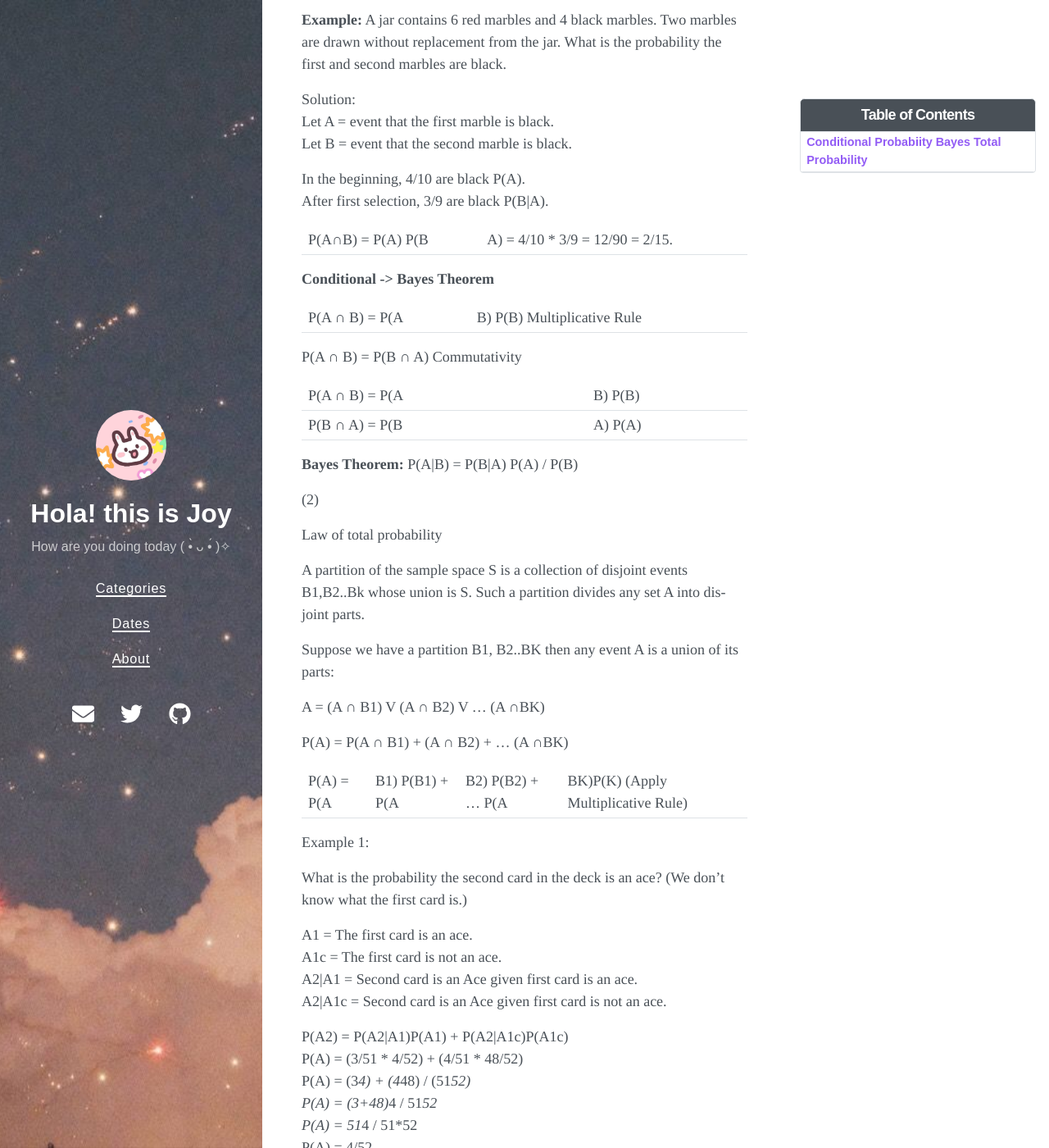
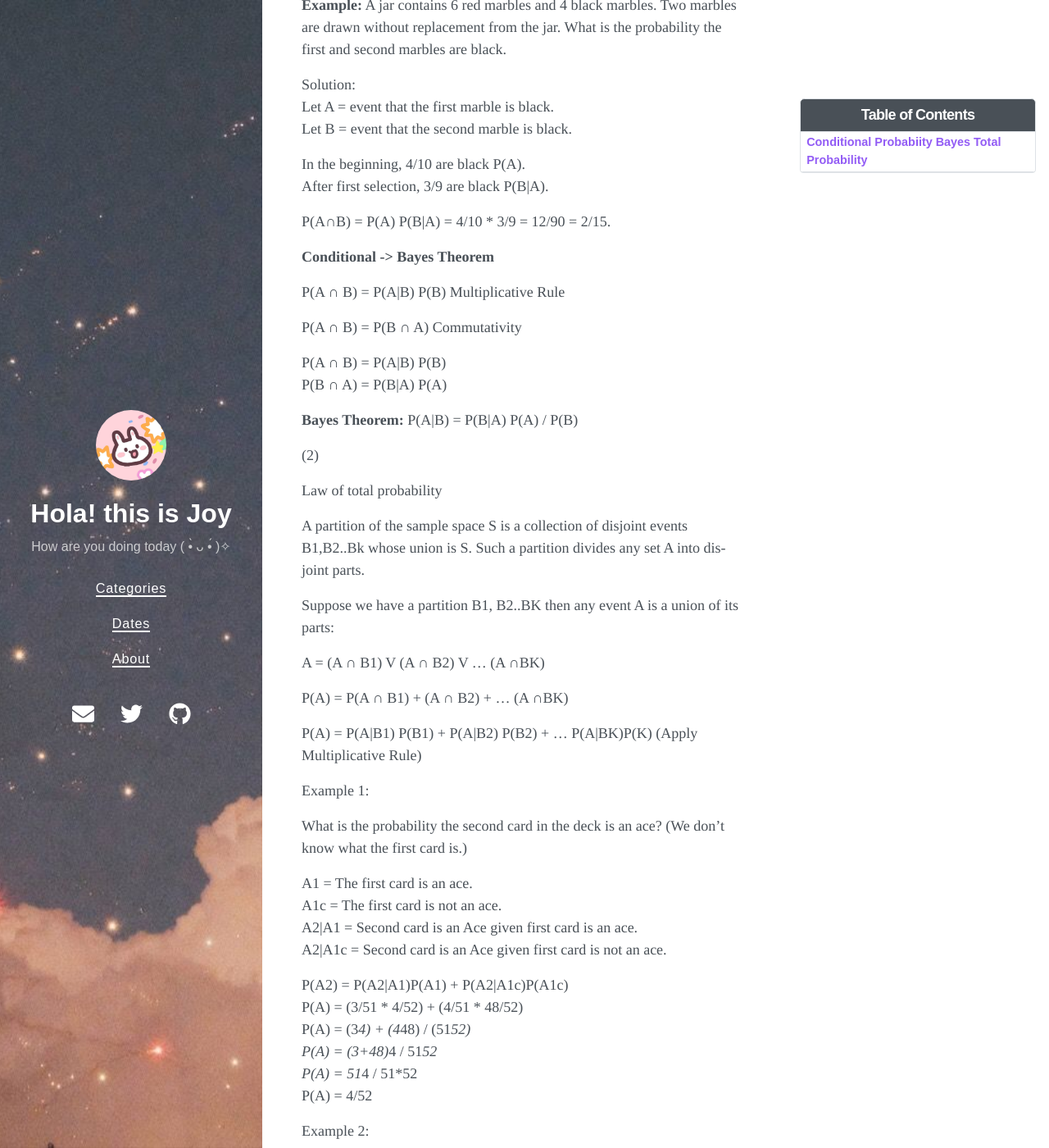
Before and after one commit to Joy3Luo/mathnotes, a Jekyll site: the page built from _posts/2021-01-23-enpm808w.md, in a window 1280 px wide and 1400 px high, scrolled down 559 px. Shown: the whole window at 82% size. Built offline with Jekyll 4.4.1, drawn with Linux system fonts in a browser that asks for light colours; nearby versions of some CDN libraries; some of the changed text lies outside the part shown.

Commit message:
Update 2021-01-23-enpm808w.md

```diff
--- a/_posts/2021-01-23-enpm808w.md
+++ b/_posts/2021-01-23-enpm808w.md
@@ -10,7 +10,7 @@ math: true
 <!-- Global site tag (gtag.js) - Google Analytics -->
   <script async src="https://www.googletagmanager.com/gtag/js?id=G-TG0XJZG53F"></script>
   <script>
-    window.dataLayer = window.dataLayer || [];
+    window.dataLayer = window.dataLayer \|\| [];
     function gtag(){dataLayer.push(arguments);}
     gtag('js', new Date());
 
@@ -38,15 +38,15 @@ math: true
 
 P(A ∩ B) = P(A) * P(B)
 
-P(B|A) = P(B)
+P(B\|A) = P(B)
 
 Coin tosses are independent.
 
 **Conditional Probabiity: **
 
-P(A|B) = P(A ∩ B) / P(B)
+P(A\|B) = P(A ∩ B) / P(B)
 
-P(A|B) = conditional probability of A, given B has occurred.<br/>
+P(A\|B) = conditional probability of A, given B has occurred.<br/>
 P(A∩B) = unconditional probability that even A and event B both occur.<br/>
 P(B) = the (unconditional probability that event B occurs)
 
@@ -58,21 +58,21 @@ Let A = event that the first marble is black. <br/>
 Let B = event that the second marble is black.<br/>
 
 In the beginning, 4/10 are black P(A).<br/>
-After first selection, 3/9 are black P(B|A).<br/>
+After first selection, 3/9 are black P(B\|A).<br/>
 
-P(A∩B) = P(A) P(B|A) = 4/10 * 3/9 = 12/90 = 2/15.
+P(A∩B) = P(A) P(B\|A) = 4/10 * 3/9 = 12/90 = 2/15.
 
 **Conditional -> Bayes Theorem**
 
-P(A ∩ B) = P(A|B) P(B) Multiplicative Rule<br/>
+P(A ∩ B) = P(A\|B) P(B) Multiplicative Rule<br/>
 
 P(A ∩ B) = P(B ∩ A) Commutativity<br/>
 
-P(A ∩ B) = P(A|B) P(B)<br/>
-P(B ∩ A) = P(B|A) P(A)<br/>
+P(A ∩ B) = P(A\|B) P(B)<br/>
+P(B ∩ A) = P(B\|A) P(A)<br/>
 
 **Bayes Theorem:**
-P(A|B) = P(B|A) P(A) / P(B)
+P(A\|B) = P(B\|A) P(A) / P(B)
 
 
 (2)
@@ -87,7 +87,7 @@ A = (A ∩ B1) V (A ∩ B2) V … (A ∩BK)
 
 P(A) = P(A ∩ B1) + (A ∩ B2) + … (A ∩BK)
 
-P(A) = P(A|B1) P(B1) + P(A|B2) P(B2) + … P(A|BK)P(K) (Apply Multiplicative Rule)
+P(A) = P(A\|B1) P(B1) + P(A\|B2) P(B2) + … P(A\|BK)P(K) (Apply Multiplicative Rule)
 
 
 Example 1:
@@ -96,10 +96,10 @@ What is the probability the second card in the deck is an ace? (We don’t know
 
 A1 = The first card is an ace.<br/>
 A1c = The first card is not an ace.<br/>
-A2|A1 = Second card is an Ace given first card is an ace.<br/>
-A2|A1c = Second card is an Ace given first card is not an ace.<br/>
+A2\|A1 = Second card is an Ace given first card is an ace.<br/>
+A2\|A1c = Second card is an Ace given first card is not an ace.<br/>
 
-P(A2) = P(A2|A1)P(A1) + P(A2|A1c)P(A1c)<br/>
+P(A2) = P(A2\|A1)P(A1) + P(A2\|A1c)P(A1c)<br/>
 P(A) = (3/51 * 4/52)  +  (4/51 * 48/52)<br/>
 P(A) = (3*4) + (4*48) / (51*52)<br/>
 P(A) = (3+48)*4 / 51*52<br/>
@@ -118,6 +118,6 @@ If tails, pick a random ball from the 2nd hat.
 What is the probability of getting the red ball?
 
 
-P(Red) = P(Red|H) P(H) + P(Red|T) P(T)<br/>
+P(Red) = P(Red\|H) P(H) + P(Red\|T) P(T)<br/>
 P(Red) = 4/10 * 1/2 + 6/10 * 1/2<br/>
 P(Red) = 4/20 + 6/20 = 10/20 = 1/2<br/>
```
